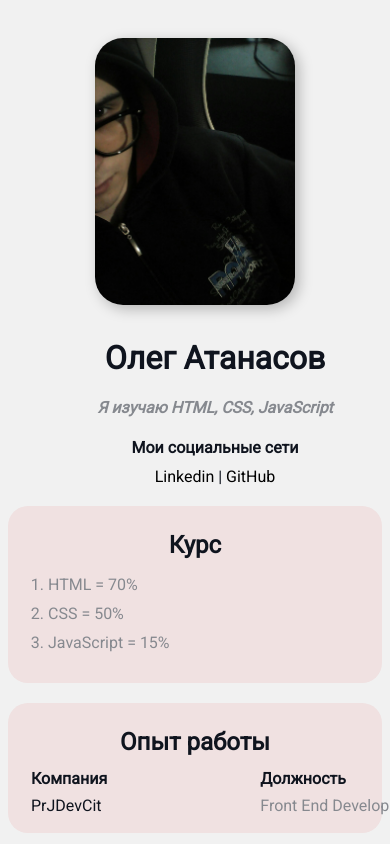
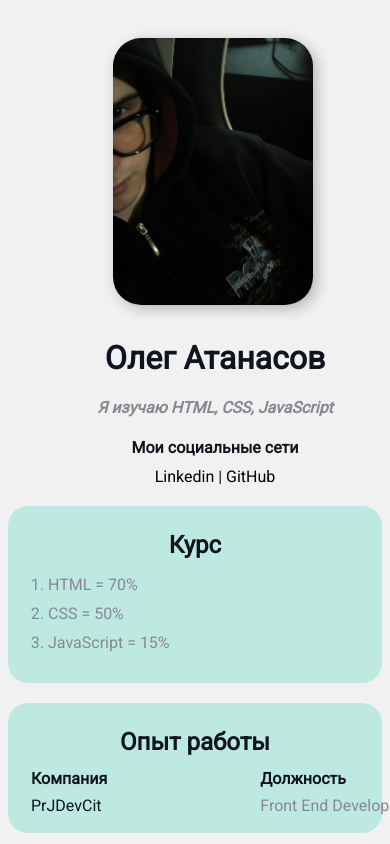
Before and after one commit to Z1oky/cv, a plain HTML site: page index.html in a window 390 px wide. Shown: the top 844 px of the page. Drawn offline with Linux system fonts and the light colour scheme.

Commit message:
Add files via upload

```diff
--- a/css/style.css
+++ b/css/style.css
@@ -25,6 +25,9 @@ body {
     }
     .table th {
         padding-right: 150px;
+    }
+    .imgMyPhoto {
+        margin-left: 35px;
     }
 }
 
@@ -75,7 +78,7 @@ a:visited {
 }
 
 .bg-red {
-    background: #f0e1e1;
+    background: #bde9e1;
 }
 
 .card {
```
